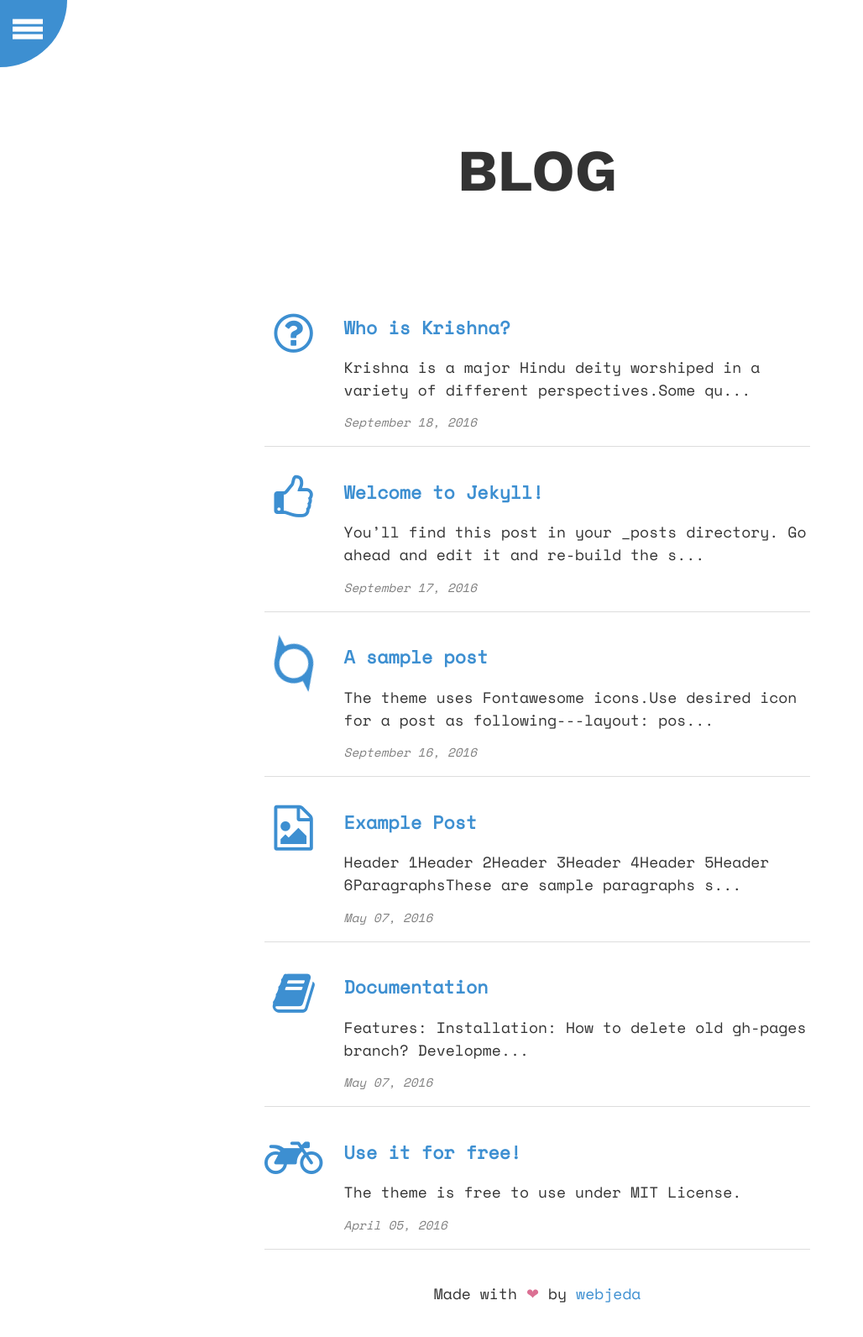
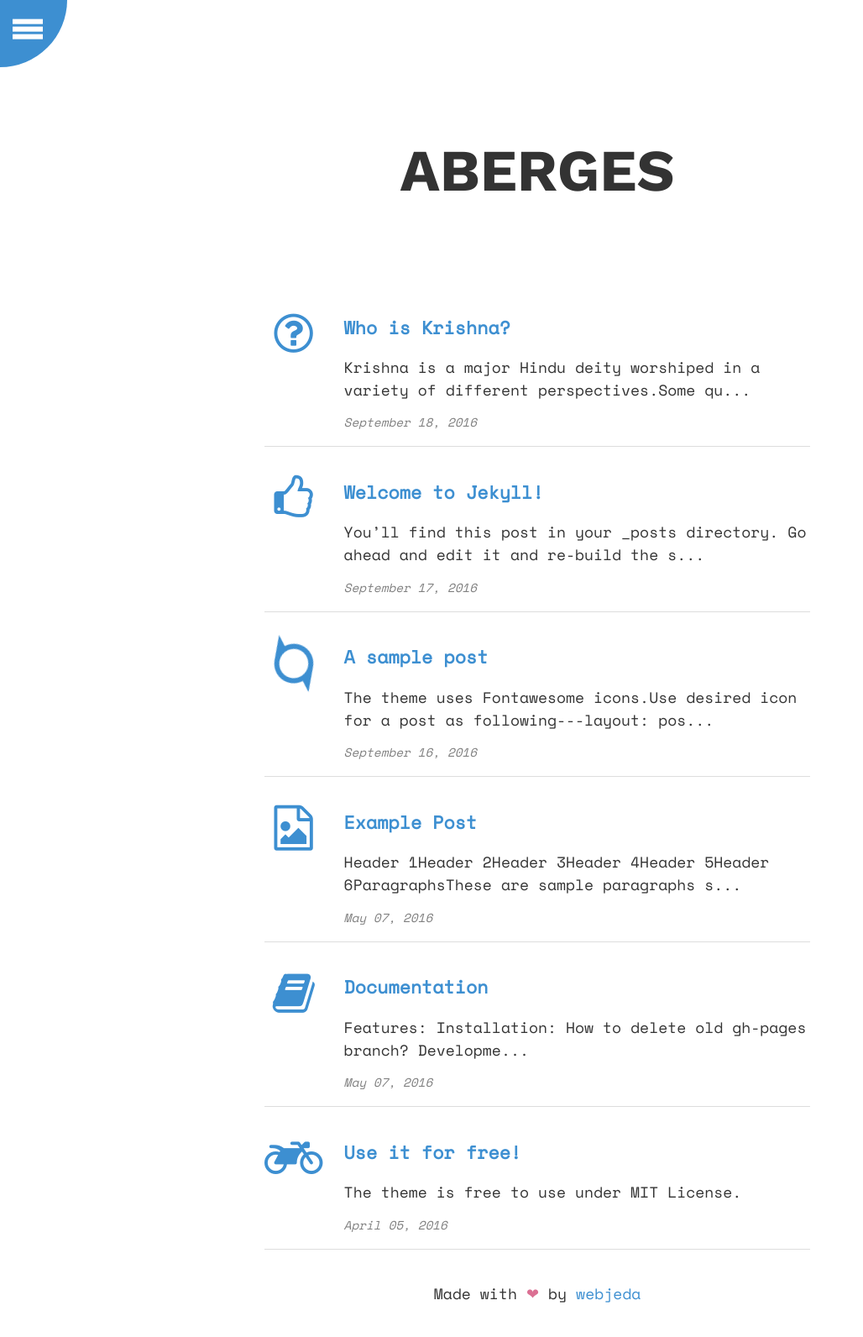
Before and after one commit to sharu725/krishna, a Jekyll site: the page built from index.html, in a window 1280 px wide. Shown: the whole page at 84% size, without its empty margins (0-1028 px from the left). Built offline with Jekyll 4.4.1, drawn with Linux system fonts in a browser that asks for light colours.

```diff
--- a/_config.yml
+++ b/_config.yml
@@ -1,8 +1,8 @@
 ### your site title here
 
-title: BLOG
+title: aberges
 
-baseurl: /krishna
+baseurl: /blog
 sass:
     style: compressed
 
```
